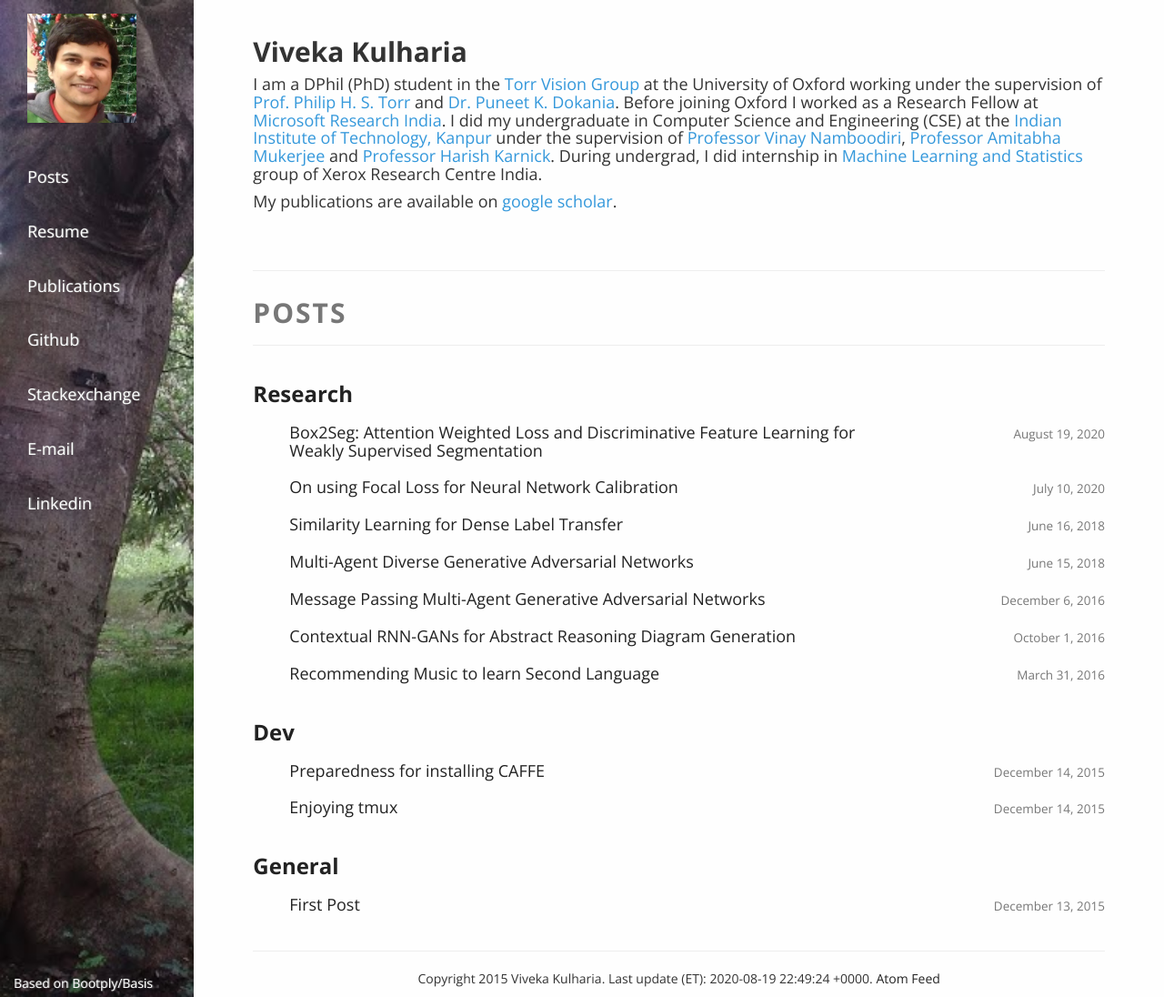
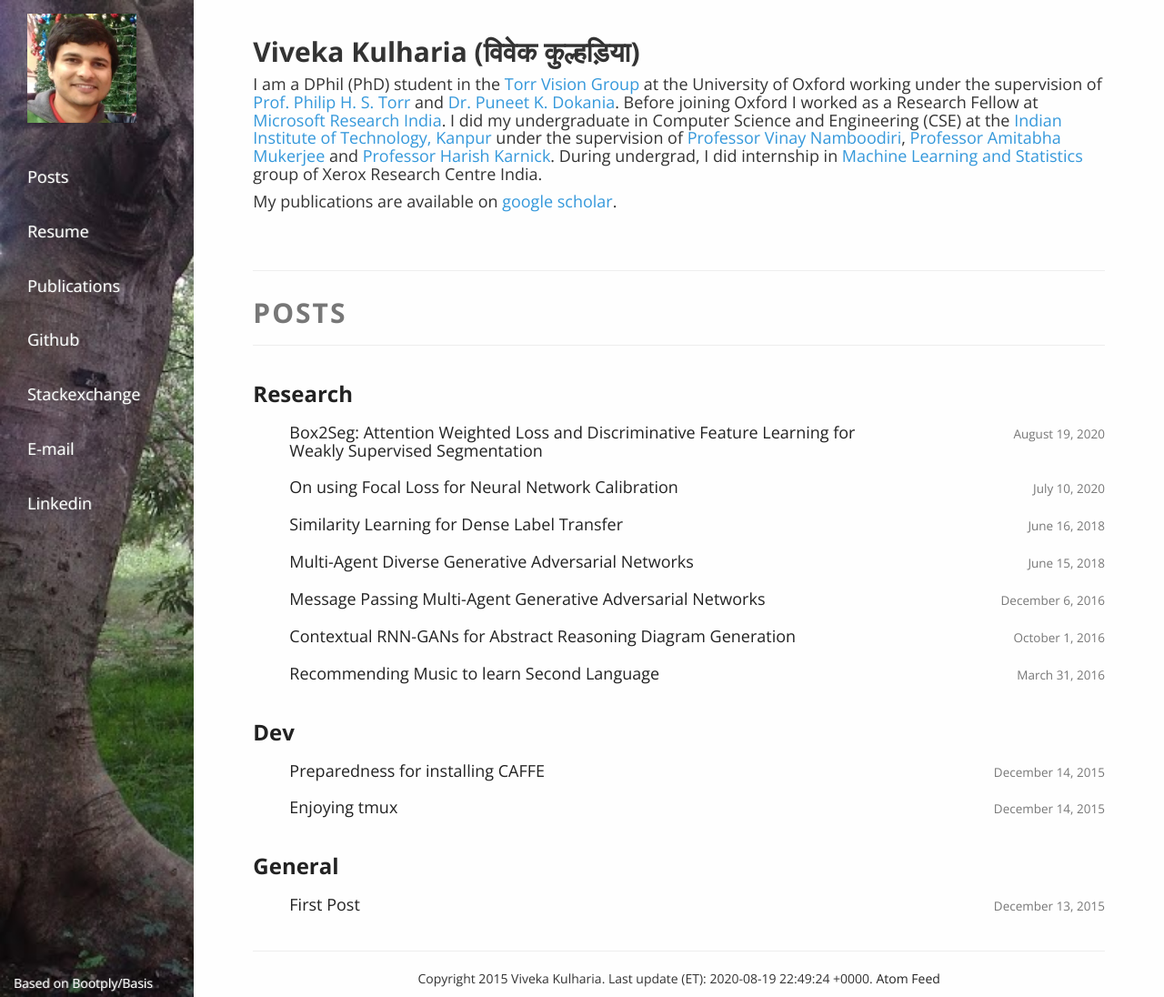
Before and after one commit to vivkul/vivkul.github.io, a Jekyll site: the page built from index.md, in a window 1280 px wide. Shown: the whole page at 91% size. Built offline with Jekyll 4.4.1, drawn with Linux system fonts in a browser that asks for light colours; nearby versions of some CDN libraries; our own code applies the rules of GitHub Pages for plain Markdown files.

Commit message:
Update index.md

```diff
--- a/index.md
+++ b/index.md
@@ -2,7 +2,7 @@
 layout: base
 
 ---
-## Viveka Kulharia
+## Viveka Kulharia (विवेक कुल्हड़िया)
 
 
 
```
